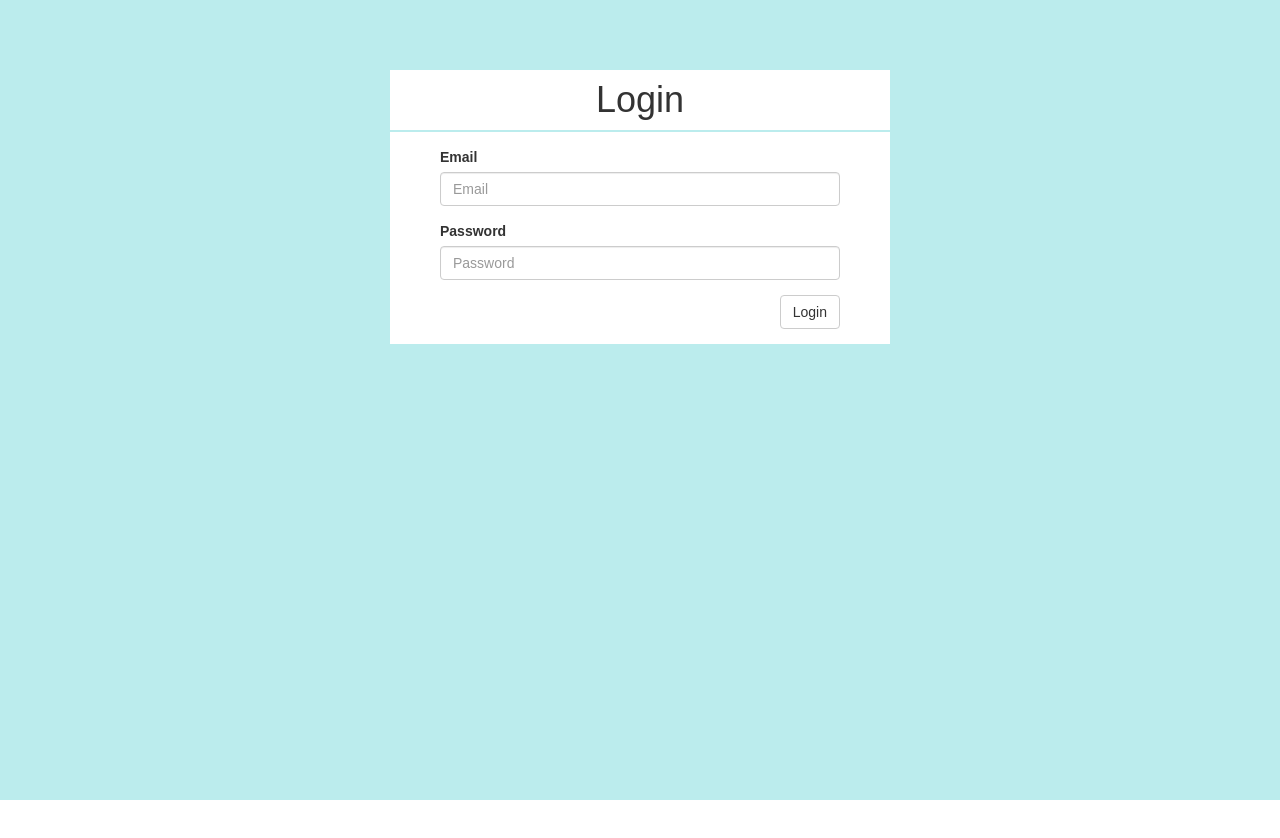
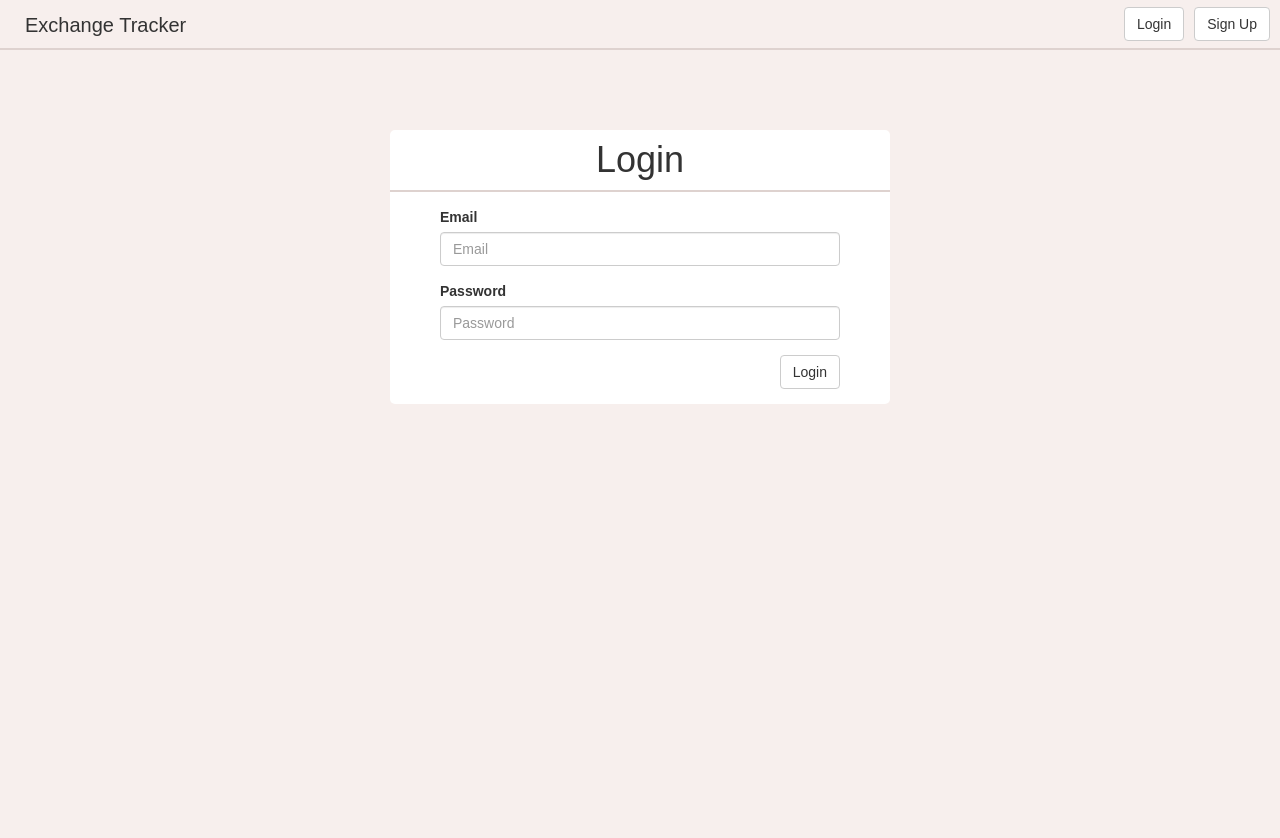
Before and after one commit to jprimas/exchangeTracker, a React (Create React App) app in the folder client/: page /login in a window 1280 px wide. Shown: the top 838 px of the page. Before the commit the page ends 800 px from the top, so only its background shows below. Built offline with nearby package versions, Linux system fonts and the light colour scheme; no server answers.

Commit message:
Added header bar

```diff
--- a/client/src/App/App.js
+++ b/client/src/App/App.js
@@ -4,11 +4,13 @@ import './App.css';
 import Home from './pages/Home';
 import Registration from './pages/Registration';
 import Login from './pages/Login';
+import Header from './widgets/Header';
 
 class App extends Component {
   render() {
     const App = () => (
       <div>
+        <Header/>
         <Switch>
           <Route exact path='/' component={Home}/>
           <Route exact path='/register' component={Registration}/>
--- a/client/src/App/App.scss
+++ b/client/src/App/App.scss
@@ -1,3 +1,24 @@
 .App {
   text-align: center;
 }
+
+.header {
+	background: #f7efed;
+	width: 100%;
+	border-bottom: 2px solid #ded2cf;
+	height: 50px;
+
+	.title {
+		line-height: 50px;
+		font-size: 20px;
+		margin-left: 25px;
+	}
+
+	button {
+		position: relative;
+		top: 50%;
+		transform: translate(0,-50%);
+		float: right;
+		margin-right: 10px;
+	}
+}
--- a/client/src/App/pages/Login.jsx
+++ b/client/src/App/pages/Login.jsx
@@ -48,7 +48,6 @@ class Login extends Component {
   render() {
     return (
       <div className="Login">
-        <div className="header"></div>
           <div className="loginBox">
             <h1> Login </h1>
             <div className="error">
@@ -81,7 +80,6 @@ class Login extends Component {
               </div>
             </form>
           </div>
-        <div className="footer"></div>
       </div>
     );
   }
--- a/client/src/App/pages/Registration.jsx
+++ b/client/src/App/pages/Registration.jsx
@@ -360,7 +360,6 @@ class Registration extends Component {
   render() {
     return (
       <div className="Login">
-        <div className="header"></div>
           <div className="loginBox">
             <h1> Register </h1>
             <div className="subtext">
@@ -371,7 +370,6 @@ class Registration extends Component {
             </div>
             {this._renderRegistrationPage()}
           </div>
-        <div className="footer"></div>
       </div>
     );
   }
--- a/client/src/App/pages/css/login.scss
+++ b/client/src/App/pages/css/login.scss
@@ -1,27 +1,24 @@
 .Login {
-	background: #bbeced;
+	background: #f7efed;
 	height: 100vh;
 
-	.header{
-		height: 50px;
-	}
+	.loginBox {
+		position: relative;
+		top: 10%;
+		left: 50%;
+		margin-right: -50%;
+		transform: translate(-50%);
+		background: white;
+		width: 500px;
+		border-radius: 5px;
 
-	.footer{
-		height: 100px;
-	}
-
-	h1 {
-		text-align: center;
-	    padding-top: 10px;
-	    padding-bottom: 10px;
-	    border-bottom: 2px solid #bbeced;
-	}
-
-	.loginBox {
-		width: 500px;
-		background: white;
-		margin-left: auto;
-		margin-right: auto;
+	    h1 {
+			text-align: center;
+		    padding-top: 10px;
+		    padding-bottom: 10px;
+		    border-bottom: 2px solid #ded2cf;
+		    margin-top: 0px;
+		}
 
 		.error {
 			margin-left: 50px;
--- /dev/null
+++ b/client/src/App/widgets/Header.jsx
@@ -0,0 +1,62 @@
+import React, { Component } from 'react';
+import { Button } from 'react-bootstrap';
+import axios from 'axios';
+
+
+class Header extends Component {
+
+  constructor(props) {
+    super(props);
+    this.state = {
+      loggedIn : false
+    };
+  }
+
+  componentDidMount() {
+    axios.get('/api/userInfo')
+    .then( (res) => {
+      if (res && res.data && res.data.isLoggedIn) {
+        this.setState({loggedIn: true})
+      }
+    });
+  }
+
+  login = () => {
+    window.location = '/login';
+  }
+
+  register = () => {
+    window.location =  '/register';
+  }
+
+  logout = () => {
+    axios.get('/api/logout')
+    .then( (res) => {
+      window.location =  '/login';
+    });
+  }
+
+  renderButtons = () => {
+    if (this.state.loggedIn) {
+      return (
+        <Button onClick={this.logout}>Logout</Button>
+      );
+    } else {
+      return (
+        <span>
+          <Button onClick={this.register}>Sign Up</Button>
+          <Button onClick={this.login}>Login</Button>
+        </span>
+      );
+    }
+  }
+
+  render() {
+    return (<div className="header align-middle">
+      <span className="title">Exchange Tracker</span>
+      {this.renderButtons()}
+    </div>);
+  }
+}
+
+export default Header;
--- a/client/src/App/widgets/Transaction.jsx
+++ b/client/src/App/widgets/Transaction.jsx
@@ -23,7 +23,7 @@ class Transaction extends Component {
   render() {
     const { trx } = this.props;
     if (!trx) {
-    	return ("Fetching transactoins");
+    	return ("Fetching Transactions");
     }
     return (<div> {this.getTransactionString(trx)} </div>);
   }
```
Also changed, not shown: 2 other files (tests, documents, lock files or other folders).
